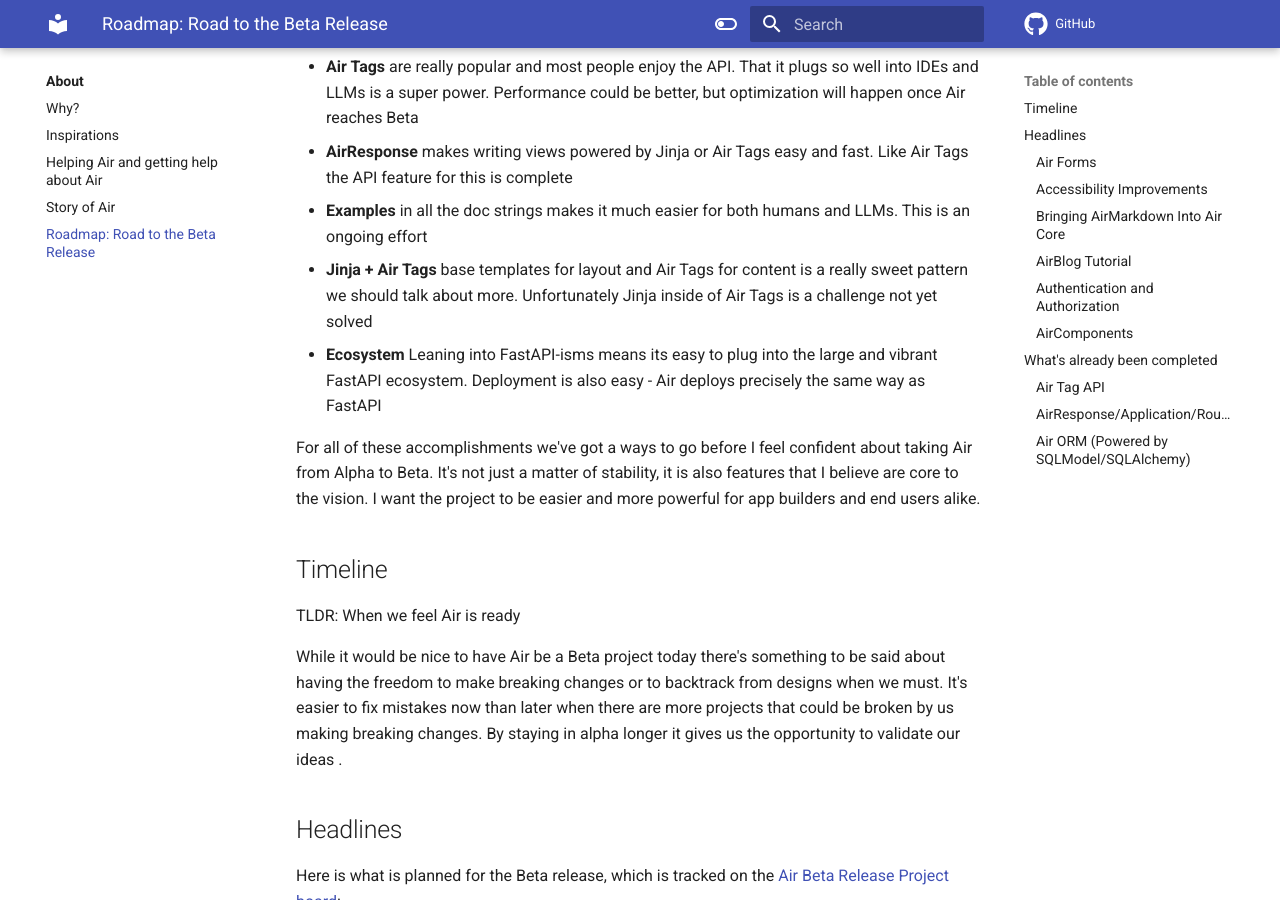
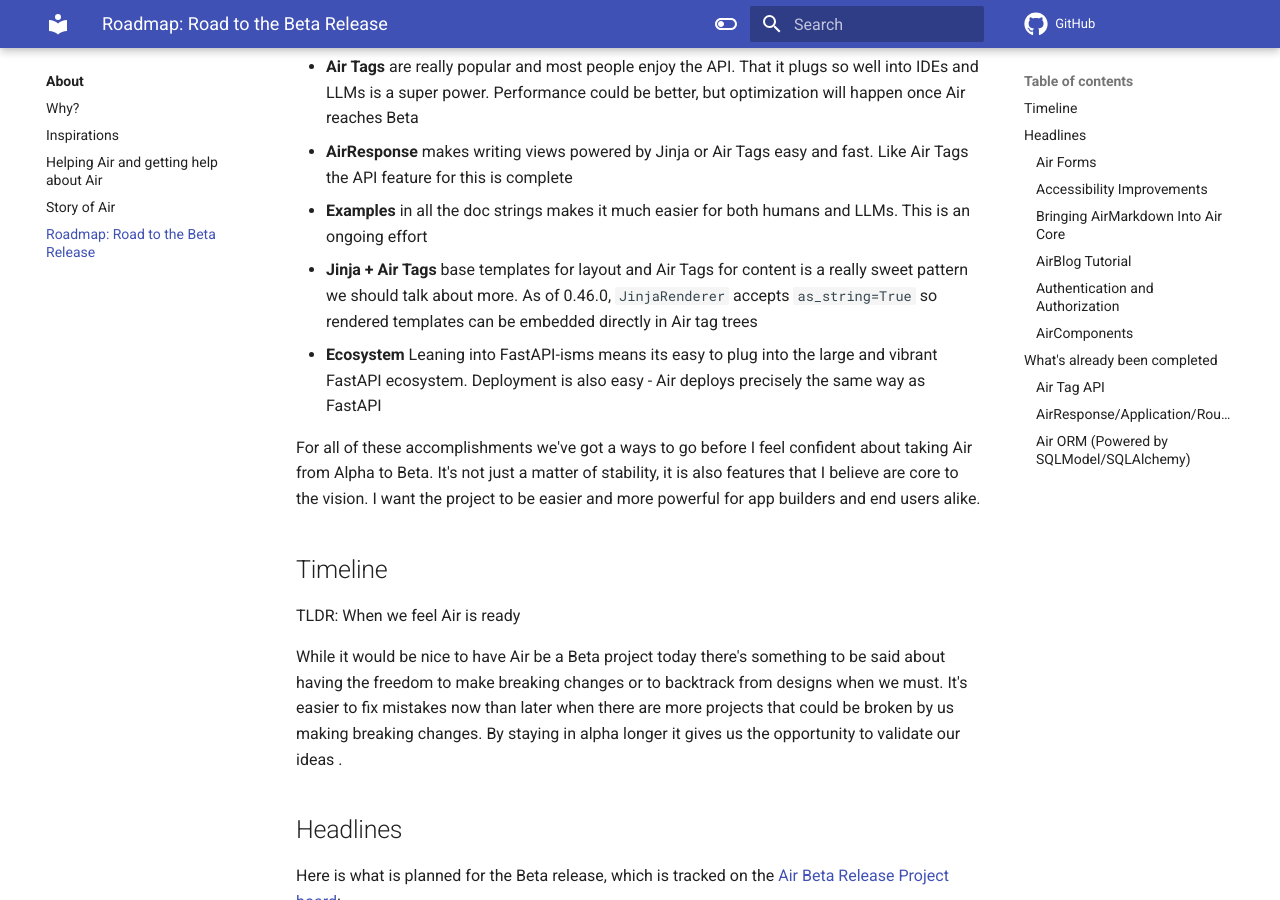
Before and after one commit to feldroy/air, an MkDocs documentation site: the page built from docs/about/roadmap.md, in a window 1280 px wide and 900 px high, scrolled down 375 px. Built offline with MkDocs 1.6.1 and Material for MkDocs 9.7.7, drawn with Linux system fonts in a browser that asks for light colours; comment, search, counter and statistics services are not loaded.

Commit message:
Mark Jinja inside Air tags as shipped in the roadmap
The roadmap said mixing Jinja into Air tag trees was "a challenge not
yet solved." Since 0.46.0, JinjaRenderer accepts as_string=True for
exactly this, so the bullet now describes the feature as it exists.

```diff
--- a/docs/about/roadmap.md
+++ b/docs/about/roadmap.md
@@ -9,7 +9,7 @@ Through our own experiences and feedback from users we can say the following is
 - **Air Tags** are really popular and most people enjoy the API. That it plugs so well into IDEs and LLMs is a super power. Performance could be better, but optimization will happen once Air reaches Beta
 - **AirResponse** makes writing views powered by Jinja or Air Tags easy and fast. Like Air Tags the API feature for this is complete
 - **Examples** in all the doc strings makes it much easier for both humans and LLMs. This is an ongoing effort
-- **Jinja + Air Tags** base templates for layout and Air Tags for content is a really sweet pattern we should talk about more. Unfortunately Jinja inside of Air Tags is a challenge not yet solved
+- **Jinja + Air Tags** base templates for layout and Air Tags for content is a really sweet pattern we should talk about more. As of 0.46.0, `JinjaRenderer` accepts `as_string=True` so rendered templates can be embedded directly in Air tag trees
 - **Ecosystem** Leaning into FastAPI-isms means its easy to plug into the large and vibrant FastAPI ecosystem. Deployment is also easy - Air deploys precisely the same way as FastAPI
 
 For all of these accomplishments we've got a ways to go before I feel confident about taking Air from Alpha to Beta. It's not just a matter of stability, it is also features that I believe are core to the vision. I want the project to be easier and more powerful for app builders and end users alike.
```
